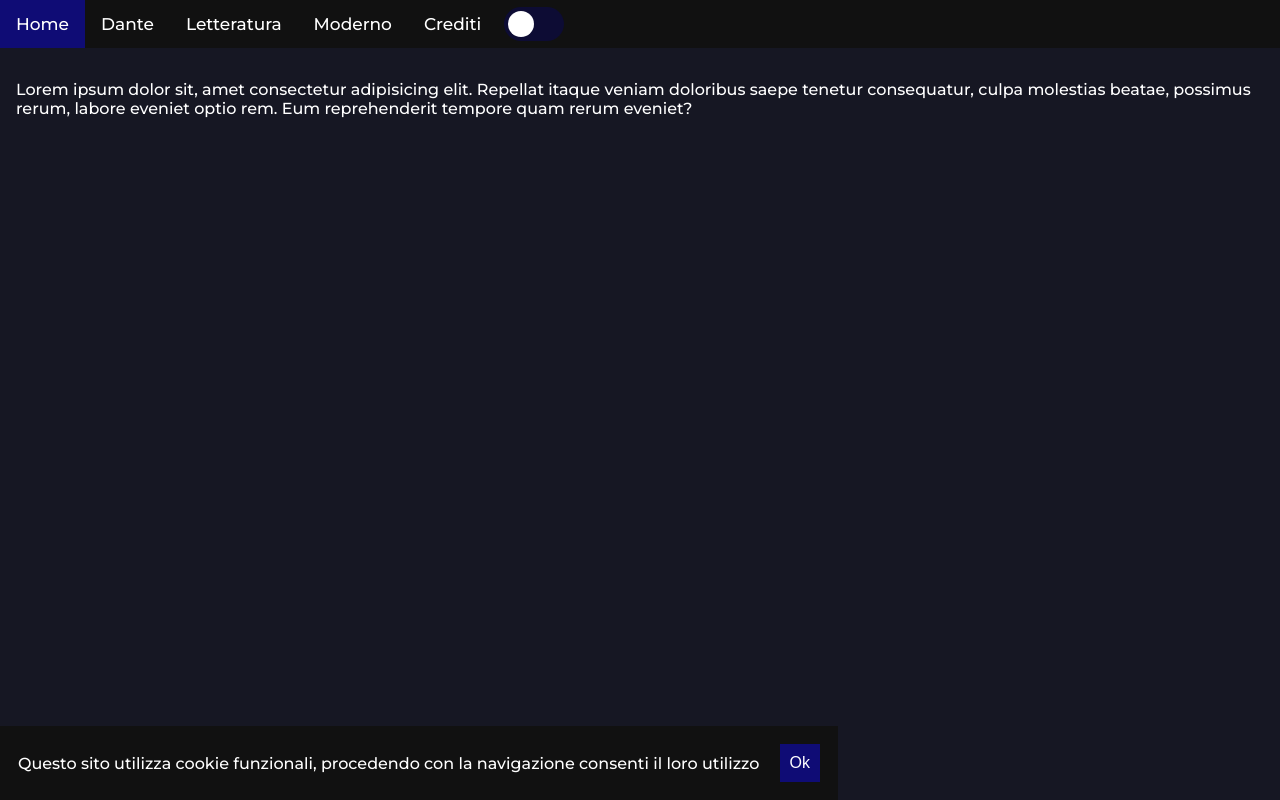
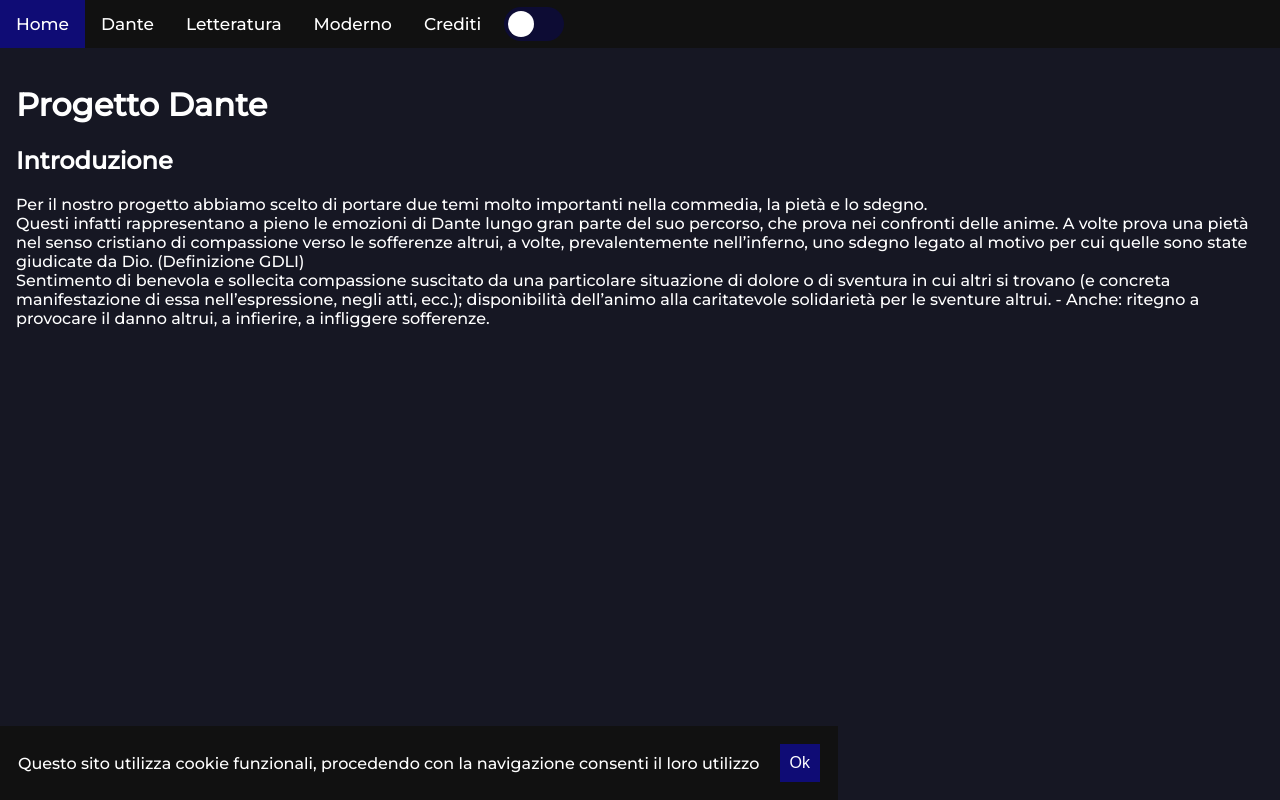
Before and after one commit to Ste517/progettodante, a plain HTML site: page index.html in a window 1280 px wide. Drawn offline with Linux system fonts and the light colour scheme.

Commit message:
Test introduzione 1

```diff
--- a/index.html
+++ b/index.html
@@ -22,7 +22,14 @@
         </label>
     </div>
     <div style="padding:16px">
-        <p>Lorem ipsum dolor sit, amet consectetur adipisicing elit. Repellat itaque veniam doloribus saepe tenetur consequatur, culpa molestias beatae, possimus rerum, labore eveniet optio rem. Eum reprehenderit tempore quam rerum eveniet?</p>
+        <h1>Progetto Dante</h1>
+        <h2>Introduzione</h2>
+        <p>
+            Per il nostro progetto abbiamo scelto di portare due temi molto importanti nella commedia, la pietà e lo sdegno.<br>
+            Questi infatti rappresentano a pieno le emozioni di Dante lungo gran parte del suo percorso, che prova nei confronti delle anime. A volte prova una pietà nel senso cristiano di compassione verso le sofferenze altrui, a volte, prevalentemente nell’inferno, uno sdegno legato al motivo per cui quelle sono state giudicate da Dio.
+            (Definizione <a href="src/html/crediti.html#gdli"></a>GDLI)<br>
+            Sentimento di benevola e sollecita compassione suscitato da una particolare situazione di dolore o di sventura in cui altri si trovano (e concreta manifestazione di essa nell’espressione, negli atti, ecc.); disponibilità dell’animo alla caritatevole solidarietà per le sventure altrui. - Anche: ritegno a provocare il danno altrui, a infierire, a infliggere sofferenze.
+        </p>
     </div>
     <footer class="cookieadvise">
         <span>Questo sito utilizza cookie funzionali, procedendo con la navigazione consenti il loro utilizzo</span>
```
Also changed, not shown: src/html/crediti.html (+3 -1 lines).
